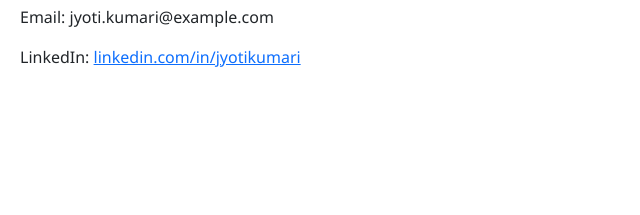
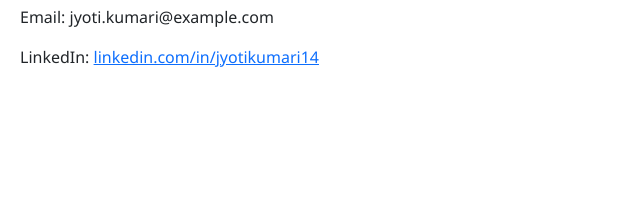
Before and after one commit to Drjyoti0/DrJyoti, a plain HTML site: page index.html in a window 1280 px wide. Shown: the part 2567-2782 px from the top of the page, 632-1272 px from the left. Drawn offline with nearby package versions, Linux system fonts and the light colour scheme.

Commit message:
Update index.html

```diff
--- a/index.html
+++ b/index.html
@@ -216,7 +216,7 @@
                 <div class="col-md-6">
                     <h5>Get in Touch</h5>
                     <p>Email: jyoti.kumari@example.com</p>
-                    <p>LinkedIn: <a href="https://linkedin.com/in/jyotikumari" target="_blank">linkedin.com/in/jyotikumari</a></p>
+                    <p>LinkedIn: <a href="https://linkedin.com/in/jyotikumari14" target="_blank">linkedin.com/in/jyotikumari14</a></p>
                     <!-- Add more contact details or social links as needed -->
                 </div>
             </div>
```
